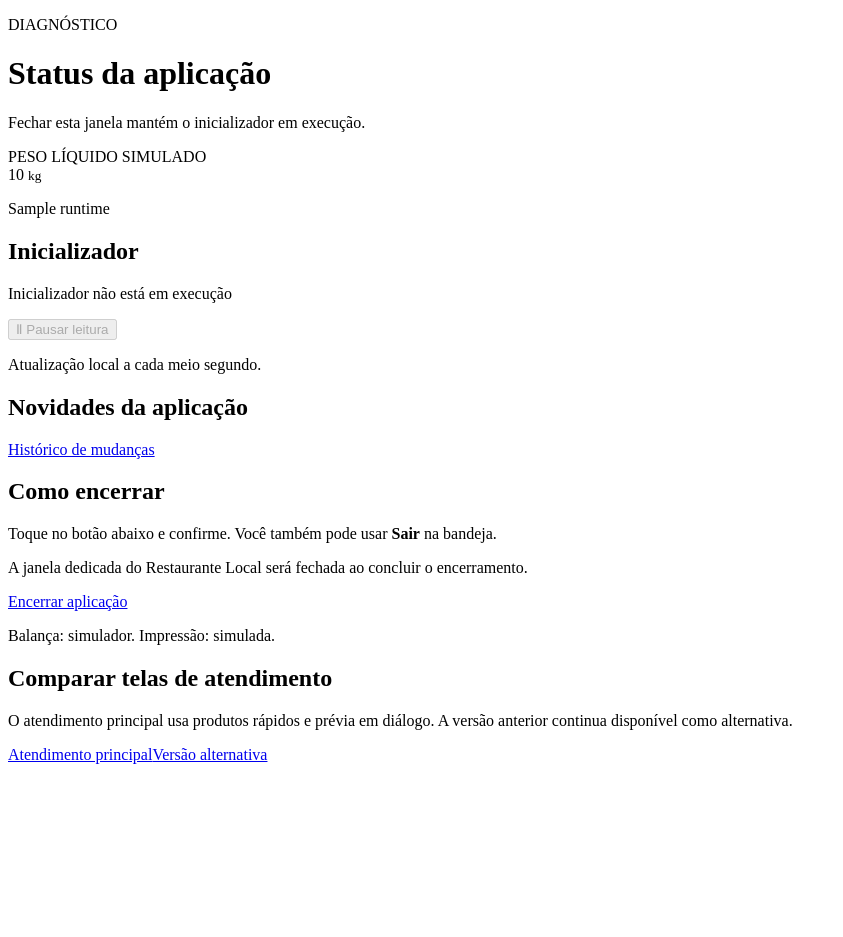
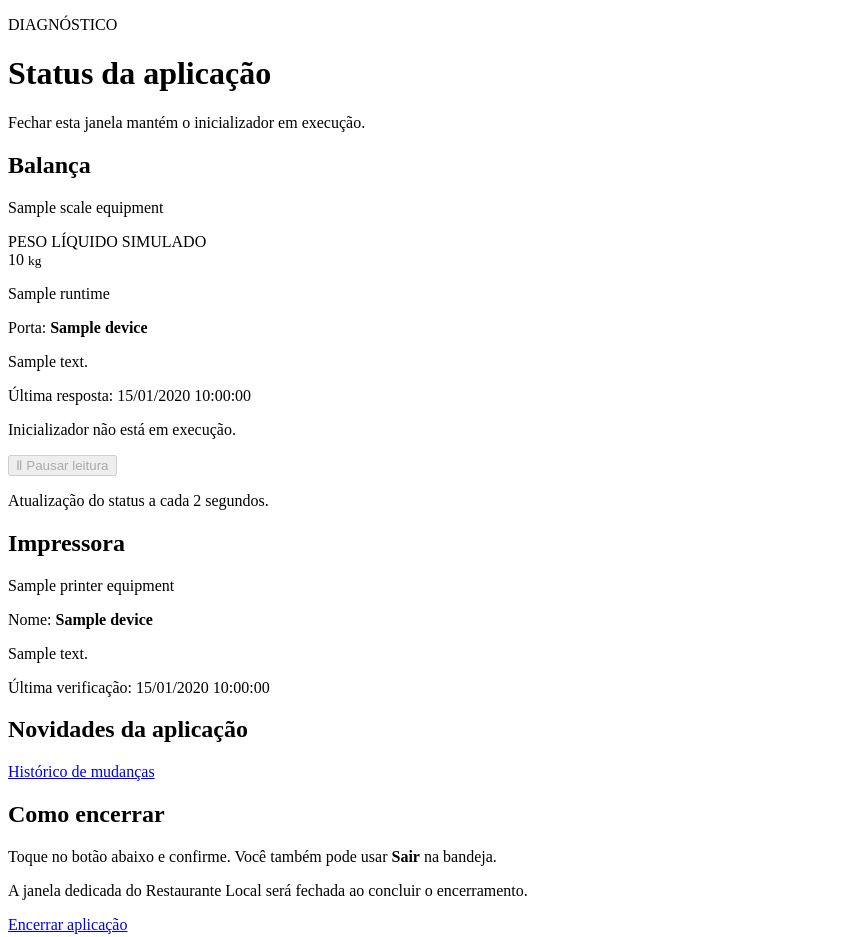
Before and after one commit to eduardomizael/restaurante-local, a Django app: template templates/core/status.html in a window 1280 px wide. Shown: the part 44-981 px from the top of the page, without its empty margins (0-843 px from the left). Before the commit the page ends 808 px from the top, so only its background shows below. Run offline with Django 5.2, Linux system fonts and the light colour scheme; the template is opened without the code that fills it: most values are stand-ins (such as "Sample title", 1, 10 or a date in 2020).

Commit message:
feat: exibir indicadores de balanca e impressora na tela de status

```diff
--- a/static/app.css
+++ b/static/app.css
@@ -409,3 +409,7 @@ dialog .form-actions button { flex: 1; min-width: 48px; }
 .change-history-release li p { margin: 8px 0 0; }
 #change-history-content form { margin: 0; }
 #change-history-feedback:empty { display: none; }
+.equipment-state { font-weight: 700; border-left: 5px solid #7c6816; padding: 8px 12px; background: #fff7d6; }
+.equipment-ok { border-color: #25643d; background: #e7f0e9; color: #184d2b; }
+.equipment-error { border-color: #a92828; background: #fff0ee; color: #8a2020; }
+.equipment-card { overflow-wrap: anywhere; }
--- a/templates/core/status_fragment.html
+++ b/templates/core/status_fragment.html
@@ -1,14 +1,16 @@
 <section id="runtime-status" class="status-grid" aria-label="Estado técnico"
   hx-get="{% url 'status_fragment' %}"
-  hx-trigger="every 500ms [window.localPollingAllowed()]" hx-swap="outerHTML" hx-sync="this:drop">
-  <div class="card weight-card">
+  hx-trigger="every 2s [window.localPollingAllowed()]" hx-swap="outerHTML" hx-sync="this:drop">
+  <div class="card weight-card equipment-card">
+    <h2>Balança</h2>
+    <p class="equipment-state equipment-{{ runtime.scale_equipment.tone }}">{{ runtime.scale_equipment.label }}</p>
     <span class="eyebrow">PESO LÍQUIDO {% if runtime.scale_mode == 'SERIAL' %}DA BALANÇA{% else %}SIMULADO{% endif %}</span>
     <div class="weight">{{ runtime.weight_kg }} <small>kg</small></div>
     <p>{{ runtime.scale_label }}</p>
-  </div>
-  <div class="card">
-    <h2>Inicializador</h2>
-    <p>{% if runtime.running %}Em execução no próprio PC{% else %}Inicializador não está em execução{% endif %}</p>
+    {% if runtime.scale_equipment.device %}<p>Porta: <strong>{{ runtime.scale_equipment.device }}</strong></p>{% endif %}
+    <p>{{ runtime.scale_equipment.message }}</p>
+    {% if runtime.scale_equipment.checked_at %}<p class="muted">Última resposta: {{ runtime.scale_equipment.checked_at|date:'d/m/Y H:i:s' }}</p>{% endif %}
+    {% if not runtime.running %}<p>Inicializador não está em execução.</p>{% endif %}
     {% if runtime.error %}<p role="alert" class="error">{{ runtime.error }}</p>{% endif %}
     <form hx-post="{% url 'toggle_pause' %}" hx-target="#runtime-status" hx-swap="outerHTML">
       {% csrf_token %}
@@ -16,6 +18,14 @@
         {% if runtime.paused %}▶ Retomar leitura{% else %}Ⅱ Pausar leitura{% endif %}
       </button>
     </form>
-    <p class="muted" id="connection-message" role="status">Atualização local a cada meio segundo.</p>
+    <p class="muted" id="connection-message" role="status">Atualização do status a cada 2 segundos.</p>
+  </div>
+  <div class="card equipment-card">
+    <h2>Impressora</h2>
+    <p class="equipment-state equipment-{{ runtime.printer_equipment.tone }}">{{ runtime.printer_equipment.label }}</p>
+    {% if runtime.printer_equipment.device %}<p>Nome: <strong>{{ runtime.printer_equipment.device }}</strong></p>{% endif %}
+    <p>{{ runtime.printer_equipment.message }}</p>
+    {% if runtime.printer_equipment.checked_at %}<p class="muted">Última verificação: {{ runtime.printer_equipment.checked_at|date:'d/m/Y H:i:s' }}</p>{% endif %}
+    {% if runtime.print_mode == 'RAW' %}<p class="muted">Verificação a cada 10 segundos. A disponibilidade no Windows não confirma a saída do papel.</p>{% endif %}
   </div>
 </section>
```
Also changed, not shown: apps/core/selectors.py (+26 -0 lines).
